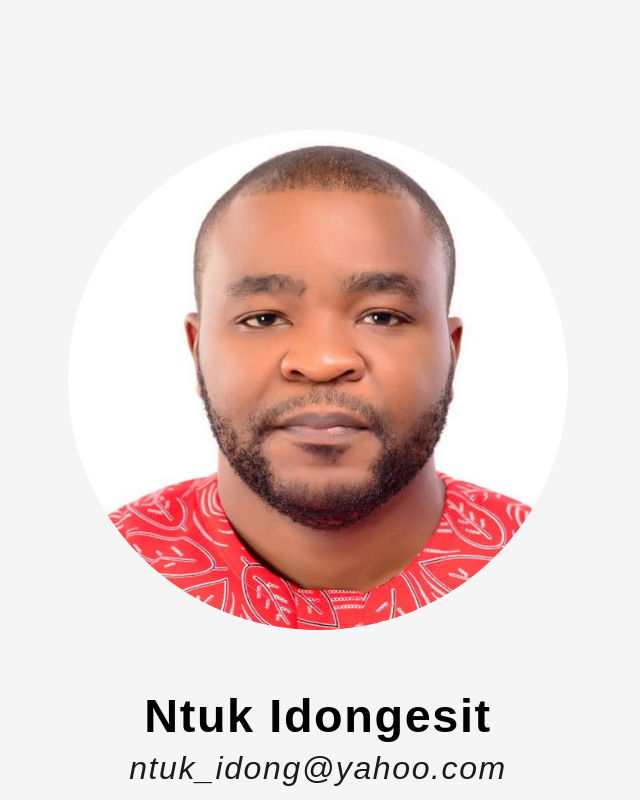
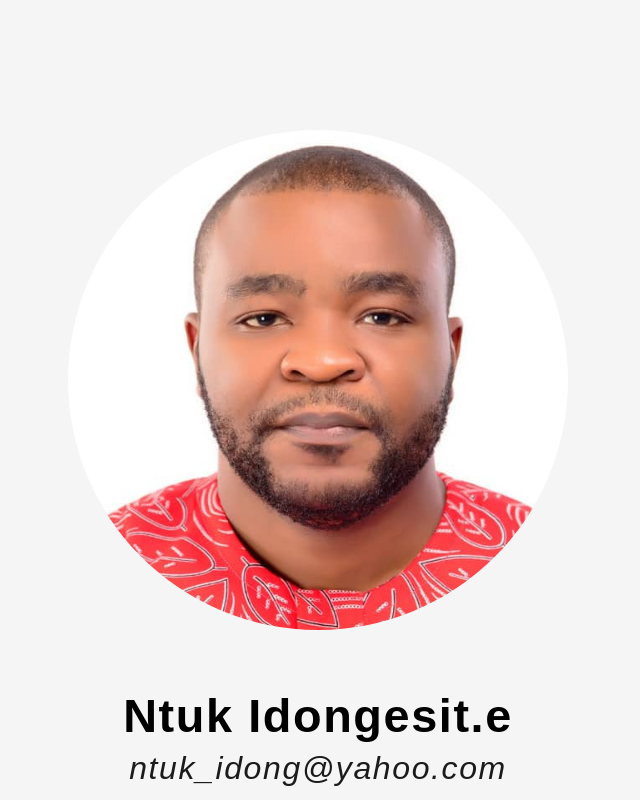
Before and after one commit to intuk/ASS-1, a plain HTML site: page index.html in a window 1280 px wide. Shown: the top 800 px of the page, without its empty margins (322-962 px from the left). Drawn offline with Linux system fonts and the light colour scheme.

Commit message:
4th commit

```diff
--- a/index.html
+++ b/index.html
@@ -14,7 +14,7 @@
         <img src="img/My Pic.jpg" alt="My Profile Picture" />
 
         <section class="profile_name">
-          <h1>Ntuk Idongesit</h1>
+          <h1>Ntuk Idongesit.e</h1>
           <a class="email" href="mailto:ntuk_idong@yahoo.com"><em>ntuk_idong@yahoo.com</em></a>
         </section>
       </section>
```
